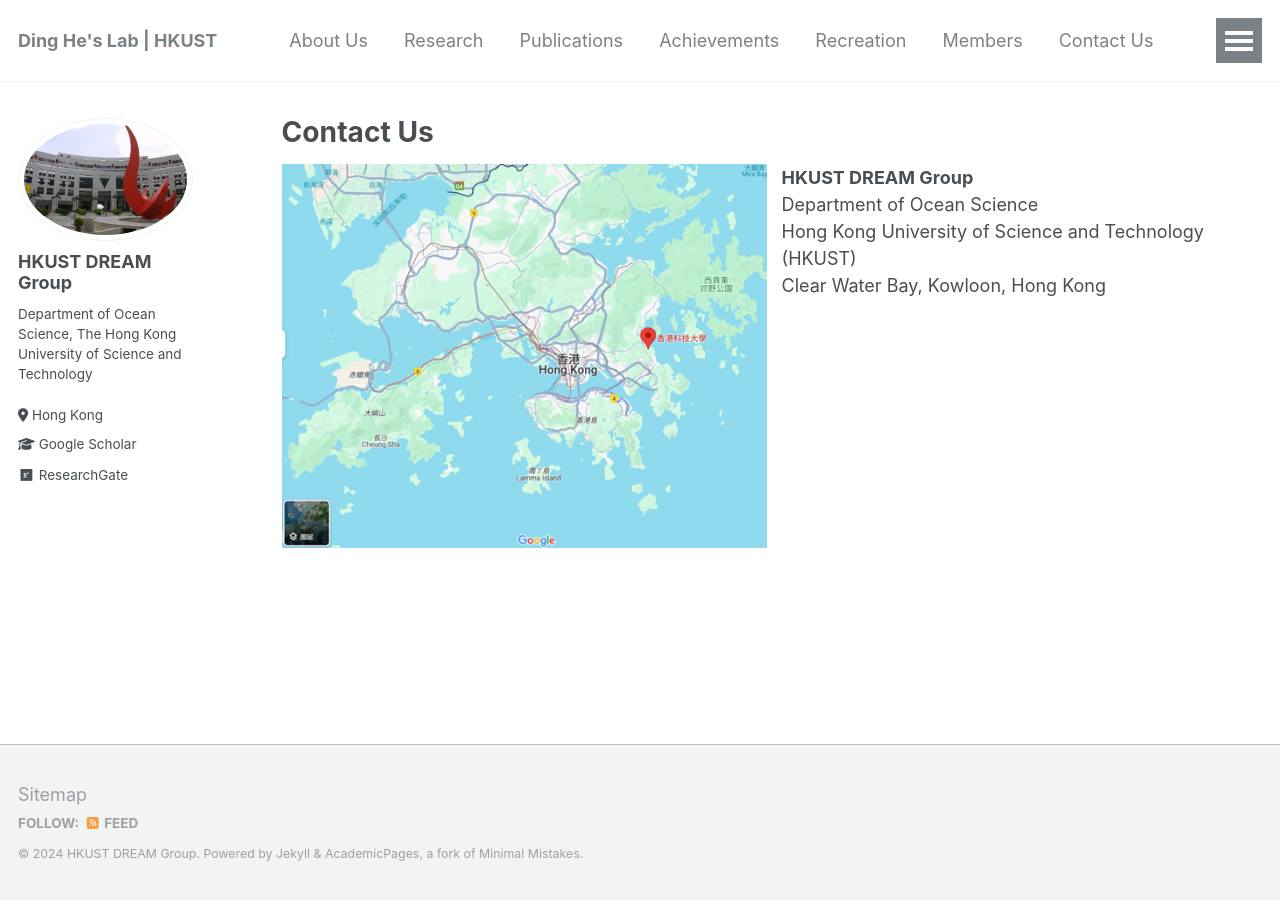
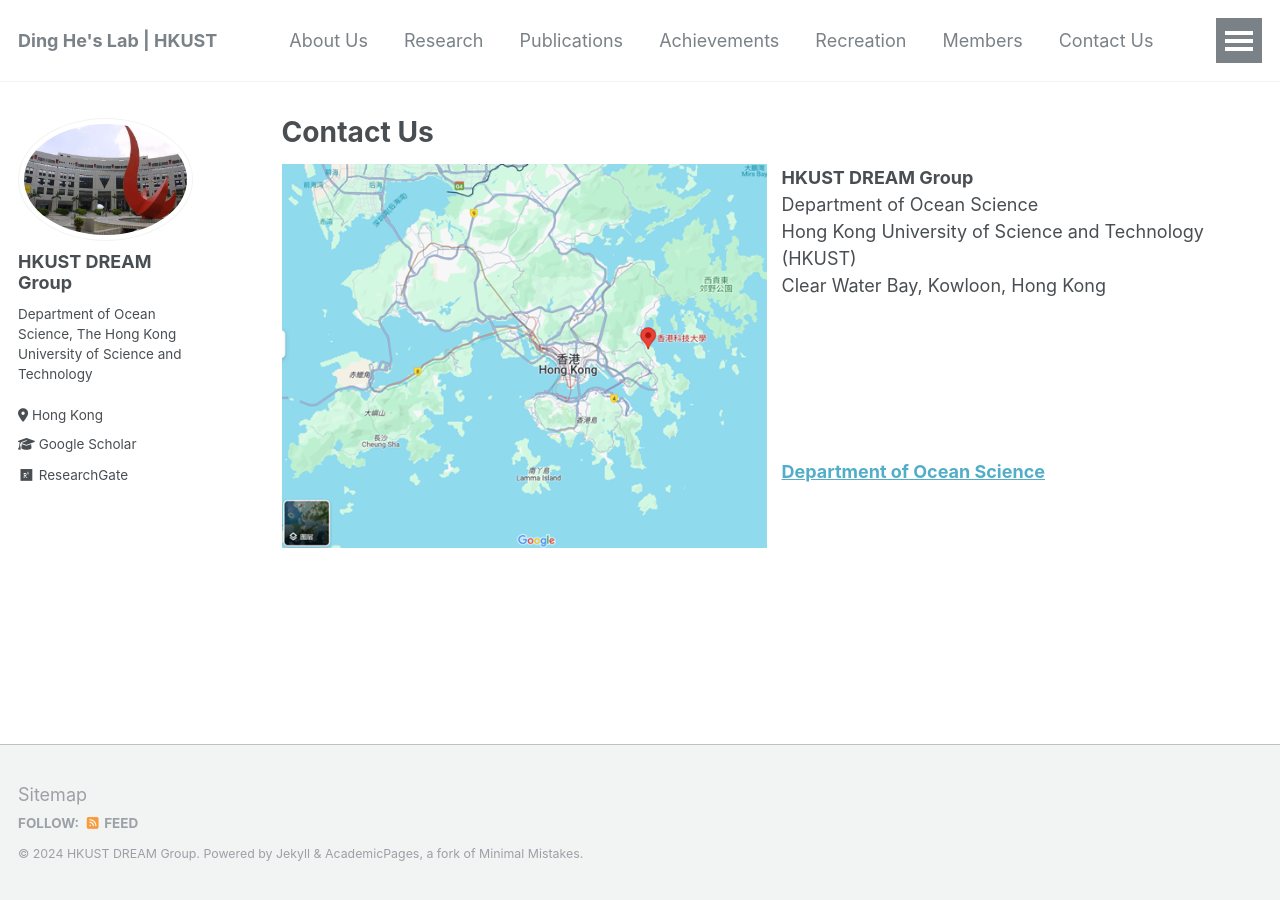
Before and after one commit to hkustDingHe/hkustDingHe.github.io, a Jekyll site: the page built from _pages/contact.md, in a window 1280 px wide. Built offline with Jekyll 4.4.1, drawn with Linux system fonts in a browser that asks for light colours.

Commit message:
Update contact.md

```diff
--- a/_pages/contact.md
+++ b/_pages/contact.md
@@ -16,3 +16,7 @@
 <br>
 Clear Water Bay, Kowloon, Hong Kong
 <br/><br/>
+<br/><br/>
+<br/><br/>
+
+**[Department of Ocean Science](https://oces.hkust.edu.hk/)**
```
